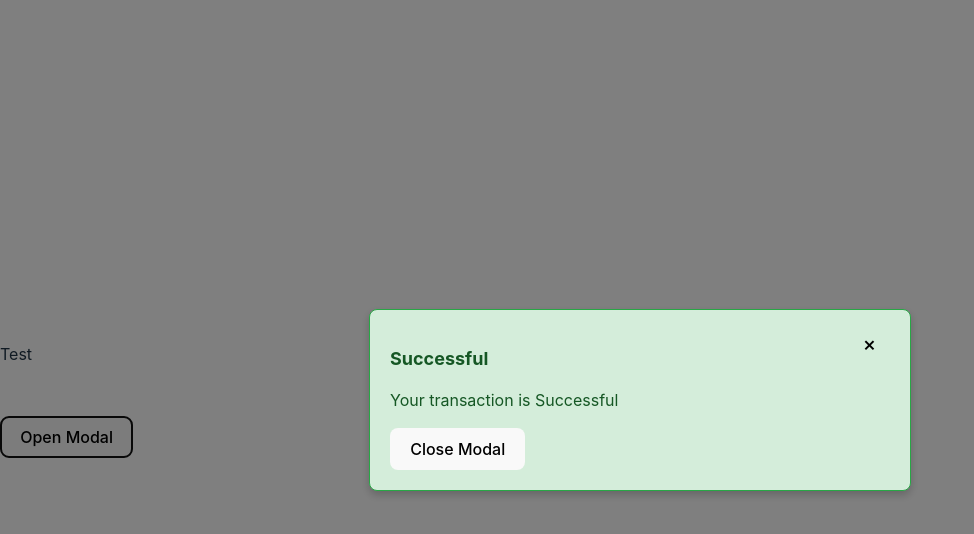
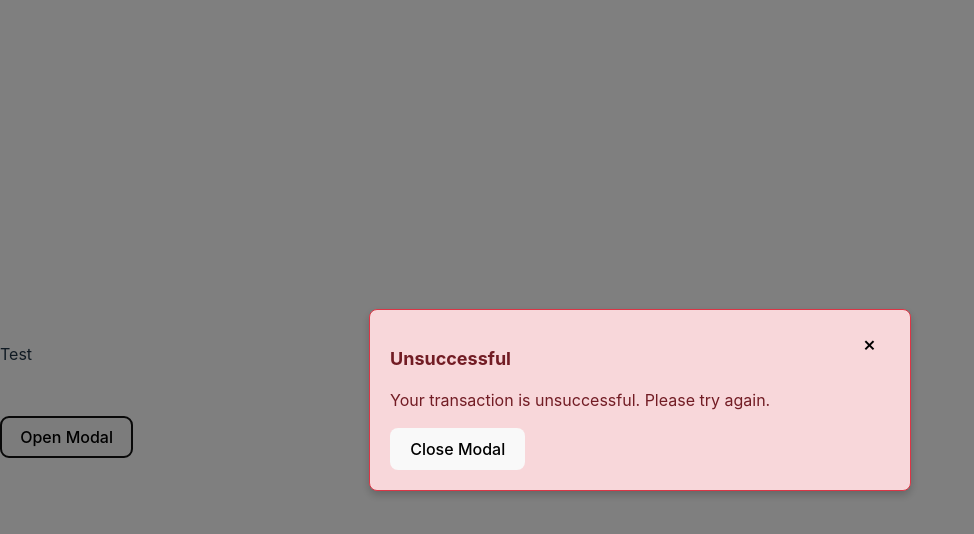
Before and after one commit to yogeshrampure1/BankingApp, a React (Vite) app: page / in a window 1280 px wide. Both pictures are taken after a click on the button "Open Modal". Shown: the top 534 px of the page, without its empty margins (0-974 px from the left). Built offline with nearby package versions, Linux system fonts and the light colour scheme.

Commit message:
modification in modal

```diff
--- a/src/components/auth/Login.tsx
+++ b/src/components/auth/Login.tsx
@@ -6,7 +6,7 @@ import Modal, { ModalStatus } from "../../shared/modal";
 const Login = () => {
   const [isModalOpen, setModalOpen] = useState(false);
   const [transactionStatus, setTransactionStatus] =
-    useState<ModalStatus>("success");
+    useState<ModalStatus>("error");
 
   const handleOpenModal = () => setModalOpen(true);
   const handleCloseModal = () => setModalOpen(false);
@@ -23,11 +23,13 @@ const Login = () => {
         <Modal
           isOpen={isModalOpen}
           onClose={handleCloseModal}
-          title={transactionStatus ? "Successful" : "Unsuccessful"}
-          status={transactionStatus}
+          title={
+            transactionStatus === "success" ? "Successful" : "Unsuccessful"
+          }
+          status={transactionStatus === "success" ? "success" : "error"}
         >
           <p>
-            {transactionStatus
+            {transactionStatus === "success"
               ? "Your transaction is Successful"
               : "Your transaction is unsuccessful. Please try again."}
           </p>
```
